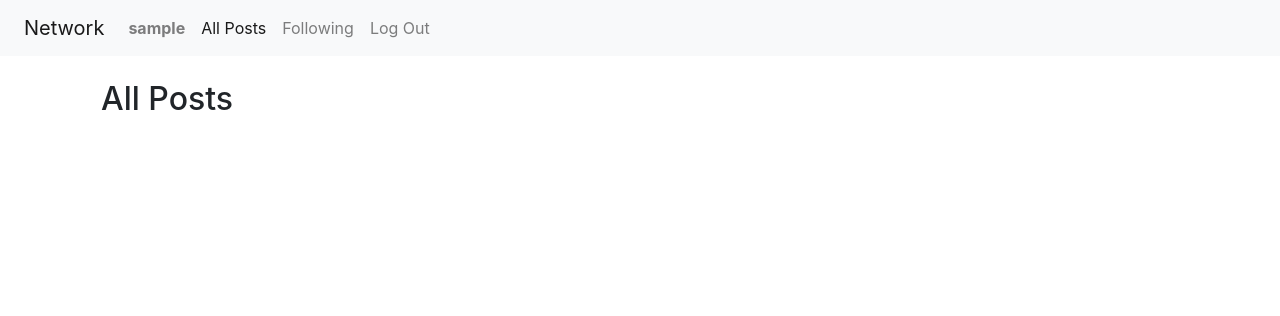
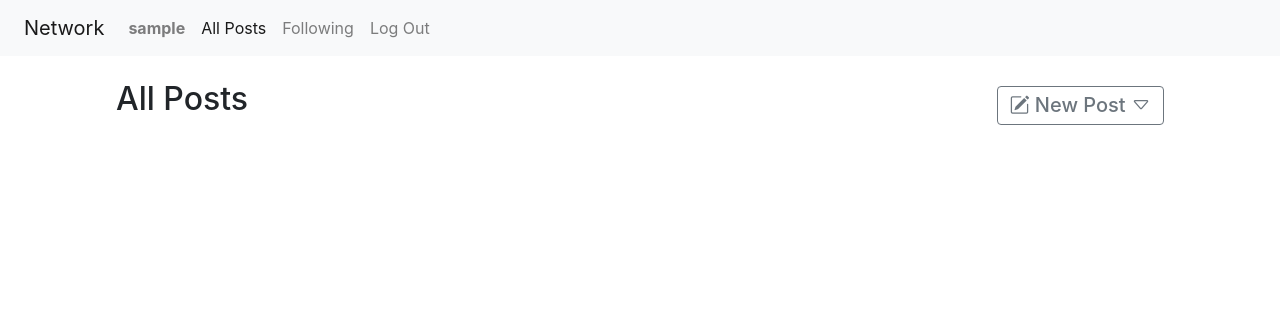
Before and after one commit to mikekurkin/cs50w, a Django app: page / in a window 1280 px wide. Shown: the top 316 px of the page. Run offline with Django 3.2, Linux system fonts and the light colour scheme; the visitor is signed in with stand-in values (Sample User, id 1); data that the repository does not hold is empty; some libraries are stand-ins or nearby versions.

Commit message:
New post

```diff
--- a/project4/network/network/api.py
+++ b/project4/network/network/api.py
@@ -88,7 +88,7 @@ def api_post_edit(request, post_id):
 @api_method_required("POST")
 @api_login_required
 def api_post_new(request):
-    contents = request.POST.get("contents")
+    contents = json.loads(request.body).get("contents")
 
     if contents is None:
         return JsonResponse({
--- a/project4/network/network/static/network/index.js
+++ b/project4/network/network/static/network/index.js
@@ -2,4 +2,32 @@ document.addEventListener('DOMContentLoaded', () => {
   p = getPageNumber();
   apiRoute = ''
   showPage(p);
+
+  newPostBtn = document.querySelector('#new-btn');
+
+  if (newPostBtn !== null) {
+    newPostBtn.addEventListener('click', e => {
+      e.preventDefault();
+      let newPostCard = document.querySelector('#new-post');
+      let caret = document.querySelector("#new-btn i:last-child");
+      console.log(newPostCard);
+      if (newPostCard !== null) {
+        newPostCard.remove();
+        flipCaret(caret);
+      } else {
+        document.querySelector('#posts-wrapper').prepend(editFormDiv(postCardDiv(), newPost=true));
+        document.querySelector('#new-post .post-contents').focus();
+        flipCaret(caret);
+      }
+    })
+  }
+  function flipCaret(caret) {
+    if ([...caret.classList].includes('bi-caret-down')) {
+      caret.classList.remove('bi-caret-down');
+      caret.classList.add('bi-caret-up');
+    } else {
+      caret.classList.remove('bi-caret-up');
+      caret.classList.add('bi-caret-down');
+    }
+  }
 });
--- a/project4/network/network/static/network/network.js
+++ b/project4/network/network/static/network/network.js
@@ -34,13 +34,13 @@ function showPage(p) {
 
 function makePostsWrapper(posts) {
   const postsWrapperDiv = document.createElement('div');
-  postsWrapperDiv.id = 'posts_wrapper';
+  postsWrapperDiv.id = 'posts-wrapper';
 
   Array.from(posts).forEach(post => {
     postsWrapperDiv.appendChild(postCardDiv(post));
   });
 
-  const postsWrapper = document.querySelector('#posts_wrapper');
+  const postsWrapper = document.querySelector('#posts-wrapper');
   if (postsWrapper != null) {
     postsWrapper.replaceWith(postsWrapperDiv);
   } else {
@@ -50,11 +50,11 @@ function makePostsWrapper(posts) {
 
 function makeAlert(message) {
   const alertEl = document.createElement('div');
-  alertEl.id = 'body_alert';
+  alertEl.id = 'body-alert';
   alertEl.classList.add('alert');
   alertEl.classList.add('alert-danger');
   alertEl.innerHTML = message;
-  const formAlert = document.querySelector('#body_alert');
+  const formAlert = document.querySelector('#body-alert');
   if (formAlert != null) {
     formAlert.replaceWith(alertEl);
   } else {
@@ -63,7 +63,7 @@ function makeAlert(message) {
 }
 
 function removeAlert() {
-  const formAlert = document.querySelector('#body_alert');
+  const formAlert = document.querySelector('#body-alert');
   if (formAlert != null) {
     formAlert.remove();
   }
@@ -128,33 +128,37 @@ function makePaginator(total, current) {
   document.querySelector('#pages').appendChild(pagNav);
 }
 
-function postCardDiv(post) {
+function postCardDiv(post=null) {
   let postCard = document.createElement('div');
-  postCard.id = `post${post.post_id}`;
+  postCard.id = post !== null ? `post${post.post_id}` : 'new-post';
   postCard.classList.add('card');
   postCard.classList.add('my-3');
   postCard.classList.add('post_card');
   postCard.innerHTML = `<div class="card-header row content-adjust-center mx-0">
   <div class="col-auto">
-  <a class="h5 text-secondary" href="/user/${post.author.user_id}/">${post.author.username}</a>
+    <h5 class="text-dark my-0">New Post</h5>
   </div>
 </div>
 <div class="card-body">
-  <p class="post-contents card-text mt-n1 mx-n1 mb-2 p-1">${post.contents}</p>
-  <small class="text-muted font-italic">${post.timestamp}</small>
+  <p class="post-contents card-text mt-n1 mx-n1 mb-2 p-1"></p>
 </div>`;
 
-  if (post.can_edit) {
+  if (post !== null) {
+    postCard.querySelector('.card-header > div > h5').innerHTML = `<a class="text-secondary text-decoration-none" href="/user/${post.author.user_id}/">${post.author.username}</a>`;
+    postCard.querySelector('.card-body > p').innerHTML = post.contents;
+    postCard.querySelector('.card-body').innerHTML += `<small class="text-muted font-italic">${post.timestamp}</small>`;
 
-    postCard.querySelector(".card-header").appendChild(editBtnDiv(postCard));
+    if (post.can_edit) {
+      postCard.querySelector(".card-header").appendChild(editBtnDiv(postCard));
+    }
   }
+
   return postCard;
 }
 
 function editFormDiv(postDiv, newPost=true) {
   let editDiv = postDiv.cloneNode(true)
   const postContents = editDiv.querySelector(".post-contents");
-  const editButton = editDiv.querySelector(".edit-btn");
   let saveButton = document.createElement('div');
   const contentsBefore = postContents.innerHTML;
   saveButton.innerHTML = '<a href="#" title="Save Post" class="small text-secondary bi bi-check2-square"></a>';
@@ -163,20 +167,31 @@ function editFormDiv(postDiv, newPost=true) {
     finishEditing();
   });
   postContents.setAttribute('contentEditable', 'plaintext-only');
-  editButton.replaceWith(saveButton);
+
+  if (newPost === true) {
+    editDiv.querySelector(".card-header").appendChild(saveButton);
+  } else {
+    const editButton = editDiv.querySelector(".edit-btn");
+    editButton.replaceWith(saveButton);
+  }
 
   return editDiv;
 
   function finishEditing() {
-    const post_id = parseInt(editDiv.id.split('post').pop());
-    const contents = editDiv.querySelector('.post-contents').innerHTML;
+    let contents = editDiv.querySelector('.post-contents').innerHTML;
     if (newPost === true) {
       if (contents === "") {
-        makeAlert("No contents provided.");
+        makeAlert("No contents provided!");
       } else {
-
+        saveNewPost(contents)
+        .then(() => {
+          removeAlert();
+          showPage(1);
+        })
+        .catch(rej => makeAlert(rej.error));
       }
     } else {
+      const post_id = parseInt(editDiv.id.split('post').pop());
       if (contents === contentsBefore) {
         postContents.removeAttribute('contentEditable');
         saveButton.replaceWith(editBtnDiv(editDiv));
@@ -191,6 +206,31 @@ function editFormDiv(postDiv, newPost=true) {
     }
   }
 }
+
+
+function saveNewPost(contents) {
+  return new Promise((resolve, reject) => {
+    fetch(`/api/posts/new/`, {
+      method: 'POST',
+      headers: {'X-CSRFToken': csrftoken},
+      mode: 'same-origin', // Do not send CSRF token to another domain.
+      body: JSON.stringify({
+        contents: contents,
+      }),
+    })
+      .then(response => response.json())
+      .then(result => {
+        console.log(result);
+        if (result.error != undefined) {
+          reject(result);
+        } else {
+          resolve(result);
+        }
+      })
+      .catch(err => reject({error: err}));
+  })
+}
+
 
 function saveEditedPost(post_id, contents) {
   return new Promise((resolve, reject) => {
--- a/project4/network/network/templates/network/index.html
+++ b/project4/network/network/templates/network/index.html
@@ -8,7 +8,20 @@
 {% endblock %}
 
 {% block body %}
-    <h2 id="heading" class="mx-sm-3 my-4">All Posts</h2>
+    <div class="row align-items-baseline justify-content-between mx-sm-3 my-4">
+        <div class="col-auto"><h2 id="heading">All Posts</h2></div>
+        {% if user.is_authenticated %}
+        <div class="col-auto">
+            <button id="new-btn" class="btn btn-outline-secondary" title="New Post">
+                <span class="h5">
+                    <i class="bi bi-pencil-square"></i>
+                     New Post
+                    <i id="new-btn-caret" class="bi bi-caret-down"></i>
+                </span>
+            </button>
+        </div>
+        {% endif %}
+    </div>
     <div id="posts"></div>
     <div id="pages"></div>
 {% endblock %}
```
